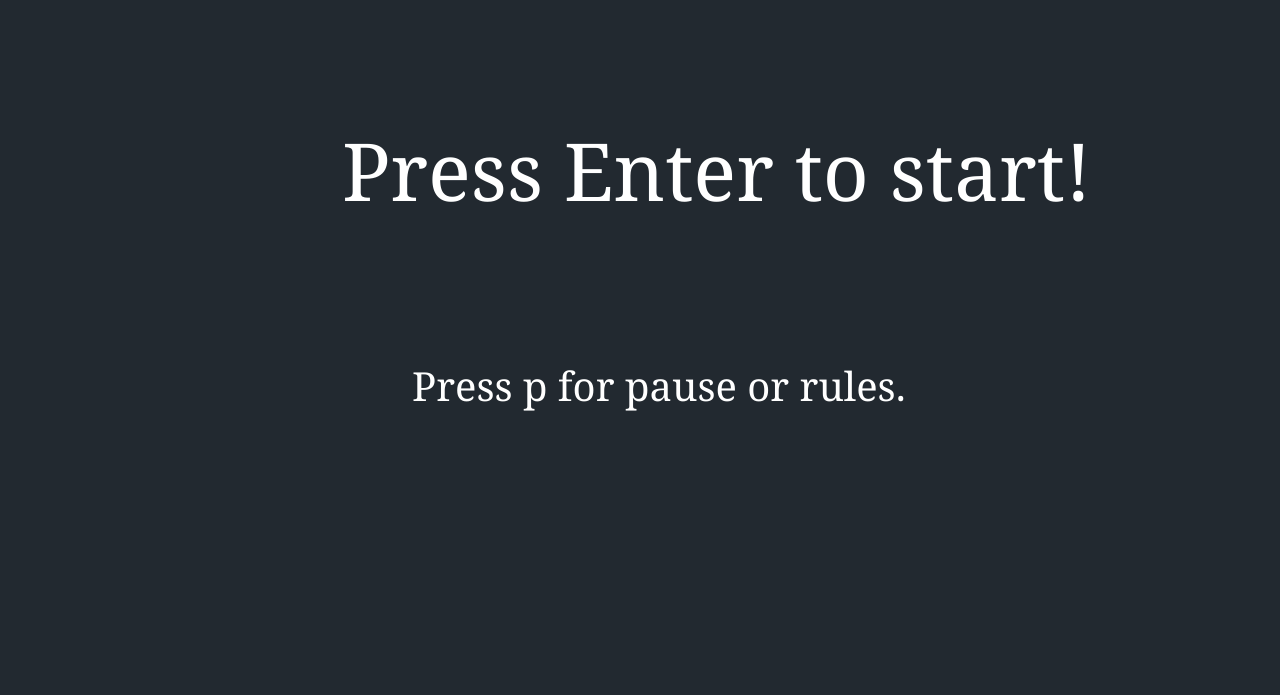
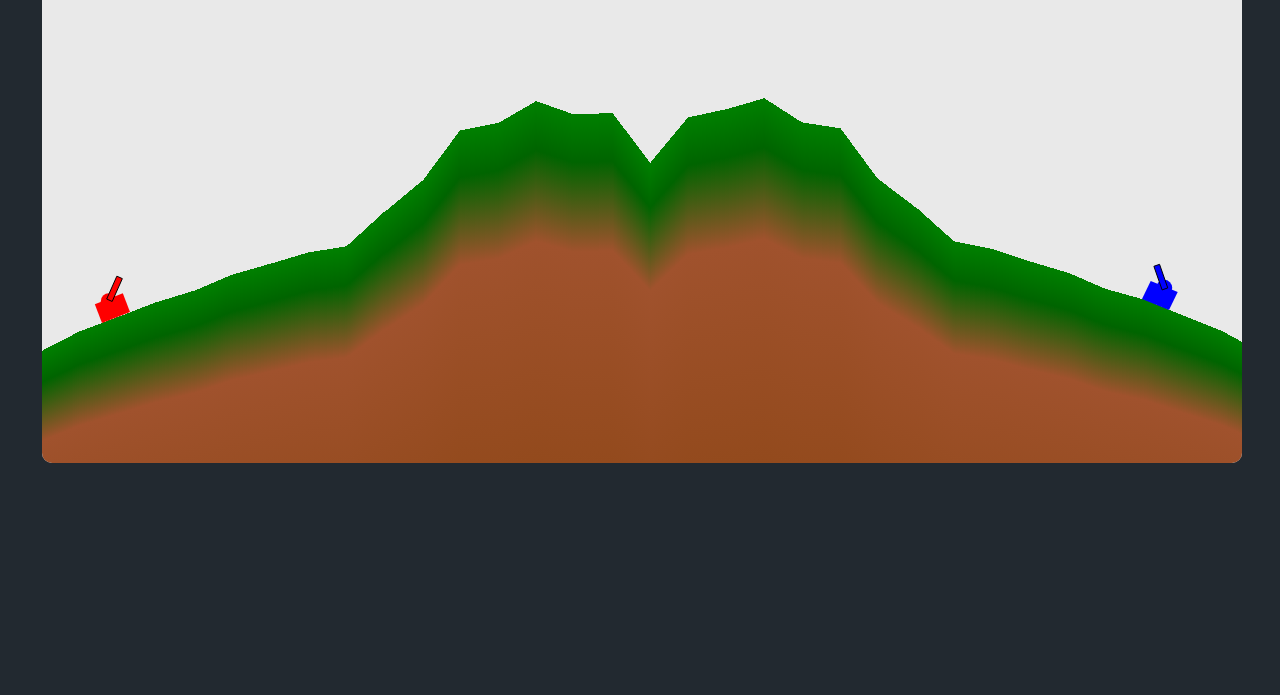
Before and after one commit to RohithS98/pockettanks, a plain HTML site: page game.html in a window 1280 px wide. Shown: the part 105-800 px from the top of the page. Drawn offline with Linux system fonts and the light colour scheme.

Commit message:
Added lot of stuff

```diff
--- a/css/gameStyle.css
+++ b/css/gameStyle.css
@@ -28,8 +28,8 @@ canvas{
 	min-height: 560; */
 	width: 100%;
 	max-width: 1200px;
-	min-width: 500px;
-	background: url("assets/img/canvasbg.jpg");
+	/* min-width: 500px; */
+	/* background: url("../assets/img/bg.png"); */
 	background-size: cover;
 }
 
--- a/game.html
+++ b/game.html
@@ -8,7 +8,6 @@
 	<link href="https://fonts.googleapis.com/css?family=Gloria+Hallelujah" rel="stylesheet">
 </head>
 <body>
-	<h1>Pocket Tanks</h1>
 	<canvas id="canvas" width="1200" height="560"></canvas>
 <script type="text/javascript" src="game.js"></script>
 </body>
--- a/game.js
+++ b/game.js
@@ -7,9 +7,64 @@ var height = canvas.height;
 var terrainY = new Array();
 var weapons = [[8,7,"blue", "Regular",10], [11,5,"red","Medium",20],
                [14,3,"black", "Large",30]];
+
+function tank(playerNo){
+    this.player = playerNo;
+    this.weapon = 0;
+    this.points = 0;
+    this.movesLeft = 75;
+    this.power = 70;
+    this.tooSteep = false;
+    if(this.player == 1){
+        this.px = 60;
+        this.theta = Math.PI/4;
+    }
+    else{
+        this.px = 1100;
+        this.theta = 3*Math.PI/4;
+    }
+    this.getplayer= function(){return this.player}
+    this.angle = function(){return this.theta+this.phi}
+    this.setpx = function(x){this.px = x}
+    this.getpx = function(){return this.px}
+    this.setpy = function(y){this.py = y}
+    this.getpy = function(){return terrainY[this.px]}
+
+    this.setnx = function(x){this.nx = x}
+    this.getnx = function(){return this.nx}
+    this.setny = function(y){this.ny = y}
+    this.getny = function(){return this.ny}
+
+    this.settheta = function(x){this.theta = x}
+    this.gettheta = function(){return this.theta}
+
+    this.setphi = function(x){this.phi = x}
+    this.getphi = function(){return this.phi}
+
+    this.setpoints = function(x){this.points = x}
+    this.getpoints = function(){return this.points}
+
+    this.seti = function(x){this.i = x}
+    this.geti = function(){return this.i}
+
+    this.changeWeapon = function(){this.weapon = (this.weapon+1)%3;}
+    this.getweapon = function(){return this.weapon;}
+
+    this.getmoves = function(){return this.movesLeft}
+    this.moved = function(){this.movesLeft = this.movesLeft-1}
+
+    this.toosteep = function(){this.steepbool = true}
+    this.notsteep = function(){this.steepbool = false}
+    this.steep = function(){return this.steepbool}
+
+    this.getpower = function(){return this.power}
+    this.setpower = function(tpower){this.power = tpower;}
+}
+
 var tank1 = new tank(1);
 var tank2 = new tank(2);
 var curPlayer = 1;
+var prevPlay = false;
 
 var gamePaused = false;
 var gamePlay = false;
@@ -23,7 +78,7 @@ var volley = 1;
 var bg = new Image();
 var bgi = new Image();
 
-bg.src = 'assets/img/bg.png';
+bg.src = 'assets/img/bg1.jpg';
 bgi.src = 'assets/img/canvasbg.jpg';
 
 function circle(ctx, cx, cy, radius, color) {
@@ -82,6 +137,7 @@ function generate() {
 }
 
 function drawTerrain(){
+    console.log(bg);
     ctx.drawImage(bg,0,0,width,height);
     for (var i = 0; i <= width; i++){
         my_grad=ctx.createLinearGradient(0,terrainY[i],0,900);
@@ -94,68 +150,11 @@ function drawTerrain(){
     }
 }
 
-function tank(playerNo){
-    this.player = playerNo;
-    this.weapon = 0;
-    this.points = 0;
-    this.movesLeft = 75;
-    this.power = 70;
-    this.tooSteep = false;
-    if(this.player == 1){
-        this.px = 60;
-        this.theta = Math.PI/4;
-    }
-    else{
-        this.px = 1100;
-        this.theta = 3*Math.PI/4;
-    }
-    this.getplayer= function(){return this.player}
-    this.angle = function(){return this.theta+this.phi}
-    this.setpx = function(x){this.px = x}
-    this.getpx = function(){return this.px}
-    this.setpy = function(y){this.py = y}
-    this.getpy = function(){return terrainY[this.px]}
-
-    this.setnx = function(x){this.nx = x}
-    this.getnx = function(){return this.nx}
-    this.setny = function(y){this.ny = y}
-    this.getny = function(){return this.ny}
-
-    this.settheta = function(x){this.theta = x}
-    this.gettheta = function(){return this.theta}
-
-    this.setphi = function(x){this.phi = x}
-    this.getphi = function(){return this.phi}
-
-    this.setpoints = function(x){this.points = x}
-    this.getpoints = function(){return this.points}
-
-    this.seti = function(x){this.i = x}
-    this.geti = function(){return this.i}
-
-    this.changeWeapon = function(){this.weapon = (this.weapon+1)%3;}
-    this.getweapon = function(){return this.weapon;}
-
-    this.getmoves = function(){return this.movesLeft}
-    this.moved = function(){this.movesLeft = this.movesLeft-1}
-
-    this.toosteep = function(){this.steepbool = true}
-    this.notsteep = function(){this.steepbool = false}
-    this.steep = function(){return this.steepbool}
-
-    this.getpower = function(){return this.power}
-    this.setpower = function(tpower){this.power = tpower;}
-}
-
-function introCard(){
-    ctx.fillStyle= "white";
-    ctx.font="80px Georgia";
-    ctx.fillText("Press Enter to start!", width/2-300, 200);
-    ctx.font="40px Georgia"
-    ctx.fillText("Press p for pause or rules.", width/2-230, 400);
-}
-
 function endGame(loser = 0){
+    gameStarted = false;
+    gamePaused = false;
+    gamePlay = false;
+    setTimeout(function(){
         ctx.clearRect(0,0,width,height);
         ctx.drawImage(bgi,0,0,width,height);
         ctx.fillStyle= "white";
@@ -172,11 +171,15 @@ function endGame(loser = 0){
             ctx.fillText("Draw!" , width/2-90,height/2);
         }
         ctx.fillText("Press 'r' to restart!", width/2-220,height/2+100);
-
+    },2000);
 }
 
 function startGame(){
     gameStarted = true;
+    curPlayer = 1;
+    rally = 0;
+    volley = 1;
+    //
     drawTerrain();
     tank1 = new tank(1);
     tank2 = new tank(2);
@@ -192,12 +195,13 @@ function startGame(){
 
 function pauseGame(){
     if(gamePaused==false){
+        prevPlay = gamePlay;
         gamePaused = true;
         gamePlay = false;
     }
     else{
         gamePaused = false;
-        gamePlay = true;
+        gamePlay = prevPlay;
     }
 }
 
@@ -406,23 +410,17 @@ function checkDirectHit(cx,cy,victim){
     //checks if the weapon hits tank directly
     changeDelta(victim);
     if((cx>=victim.getpx() && cx<=victim.getpx()+30 )&&(cy>=terrainY[victim.getpx()]-20 && cy<=terrainY[victim.getpx()])){
-        victim.sethealth(victim.gethealth()-weapons[weapon][4]);
-        checkEndGame();
-        console.log("Direct Hit");
+        curPlayer.setpoints(curPlayer.getpoints()+weapons[weapon][4]);
         return true;
     }
     return false;
-
-
 }
 
 function checkIndirectHit(cx,cy,radius,victim){
         //checks if the weapon hits within certain radius of the tank
     if((cx>=victim.getpx()-radius && cx<=victim.getpx()+30+radius )&&
         (cy>=terrainY[victim.getpx()]-20-radius && cy<=terrainY[victim.getpx()]+radius)){
-        victim.sethealth(victim.gethealth()-(weapons[weapon][4]/2));
-        checkEndGame();
-        console.log("Indirect Hit");
+        curPlayer.setpoints(curPlayer.getpoints()+weapons[weapon][4]/2);
     }
 }
 
@@ -456,12 +454,14 @@ function drawPoints(tank1,tank2){
 
     ctx.fillStyle= "black";
     ctx.font="25px Georgia";
-    ctx.fillText("Player 1:\n"+p1,width*.1,40);
-    ctx.fillText("Player 2:\n"+p2,width*.7,40);
+    ctx.fillText("Player 1:",width*.01,25);
+    ctx.fillText("Player 2:",width*.91,25);
+    ctx.fillText(p1,width*.015,47);
+    ctx.fillText(p2,width*.915,47);
 }
 
 function checkEndGame(){
-    if(volley>10){
+    if(volley>1){
         if(tank1.getpoints()>tank2.getpoints())
             endGame(tank2);
         else if(tank1.getpoints()<tank2.getpoints())
@@ -471,6 +471,7 @@ function checkEndGame(){
 }
 
 function redraw(){
+    console.log("gasdzjk");
     ctx.restore();
     ctx.clearRect(0, 0, width, height);
     drawTerrain();
@@ -482,29 +483,33 @@ function redraw(){
     checkEndGame();
 }
 
-var base = canvas.height*0.9;
-var roughness =  0.1;
+var base = canvas.height*0.8;
+var roughness =  randRange(2.7,3.2);
 var iterations =  5;
 var p;
 var points =  [];//to store the mountains outer points
 
 var  len =  points.length;
 generate();
-var terrainY =  [];
+
+function getTerrainY(){
     var t = 0;
-
-for(var i =  1; i < len; i++)
-    {
-    var m= (points[i].y-points[i-1].y)/(points[i].x-points[i-1].x);
+    var terrainY = [];
+    for(var i =  1; i < len; i++){
+        var m = (points[i].y-points[i-1].y)/(points[i].x-points[i-1].x);
         t= 0;
-        for(var j= points[i-1].x; j < points[i].x; ++j)
-        {
+        for(var j= points[i-1].x; j < points[i].x; ++j){
             temp= new point(Math.floor(j),Math.floor(points[i-1].y+m*(t++)));
             terrainY.push(temp.y);
         }
     }
+    return terrainY;
+}
+var terrainY =  getTerrainY();
+
 
 document.addEventListener('keydown', function(event) {
+    //console.log(gamePaused,gamePlay,gameStarted,event.keyCode);
     if(gameStarted == true){
         ctx.restore();
         ctx.clearRect(0, 0, width, height);
@@ -542,8 +547,13 @@ document.addEventListener('keydown', function(event) {
             pauseGame();
         }
         else if(event.keyCode == 82){   //'r' restarts the game
-            // startGame(); if you want to play with same terrain
-            location.reload();
+            if(gamePlay){
+                ctx.drawImage(bg,0,0,width,height);
+                generate();
+                terrainY =  getTerrainY();
+                startGame(); //if you want to play with same terrain
+            //location.reload();
+            }
         }
         redraw();
     }
@@ -551,7 +561,16 @@ document.addEventListener('keydown', function(event) {
         if(event.keyCode == 13 ){
             startGame();
         }
+        else if(event.keyCode == 82){
+            //gameStarted = true;
+            ctx.drawImage(bg,0,0,width,height);
+            generate();
+            terrainY =  getTerrainY();
+            startGame();
+            // console.log(gameStarted);
+        }
     }
 },false);
 
-introCard();
+startGame();
+// console.log(gameStarted);
```
Also changed, not shown: assets/img/bg.png (deleted), assets/img/bg1.jpg (added), assets/img/maxresdefault.jpg (added), assets/img/tank1i.png (added). Lines whose indentation alone changed are shown as unchanged.
